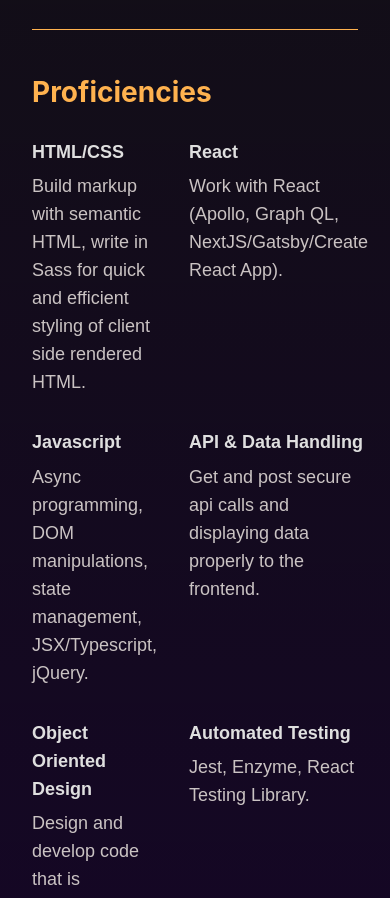
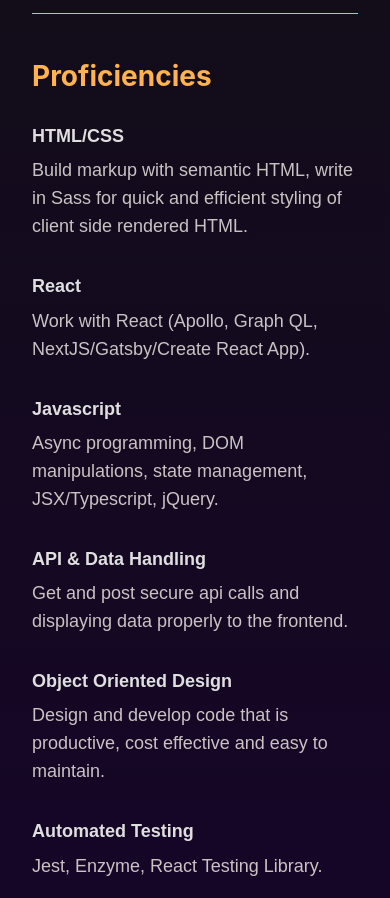
Before and after one commit to johnsonta87/johnsonta-website, a React (Create React App) app: page / in a window 390 px wide. Shown: the part 1080-1978 px from the top of the page. Built offline with nearby package versions, Linux system fonts and the light colour scheme.

Commit message:
fix mobile grid styles

```diff
--- a/src/components/grid/GridStyles.js
+++ b/src/components/grid/GridStyles.js
@@ -2,9 +2,13 @@
 
 export const GridStyles = styled.ul`
   display: grid;
-  grid-template-columns: repeat(2, 1fr);
+  grid-template-columns: 1fr;
   list-style: none;
   grid-gap: 2em;
+
+  @media screen and (min-width: 480px) {
+    grid-template-columns: repeat(2, 1fr);
+  }
 
   @media screen and (min-width: 640px) {
     grid-template-columns: repeat(3, 1fr);
--- a/src/components/section/SectionStyles.js
+++ b/src/components/section/SectionStyles.js
@@ -7,8 +7,15 @@
 
   .contact-info {
     margin-top: 2em;
-    display: flex;
-    justify-content: space-between;
-    align-items: baseline;
+
+    ul {
+      margin: 0;
+    }
+
+    @media screen and (min-width: 640px) {
+      display: flex;
+      justify-content: space-between;
+      align-items: baseline;
+    }
   }
 `;
```
